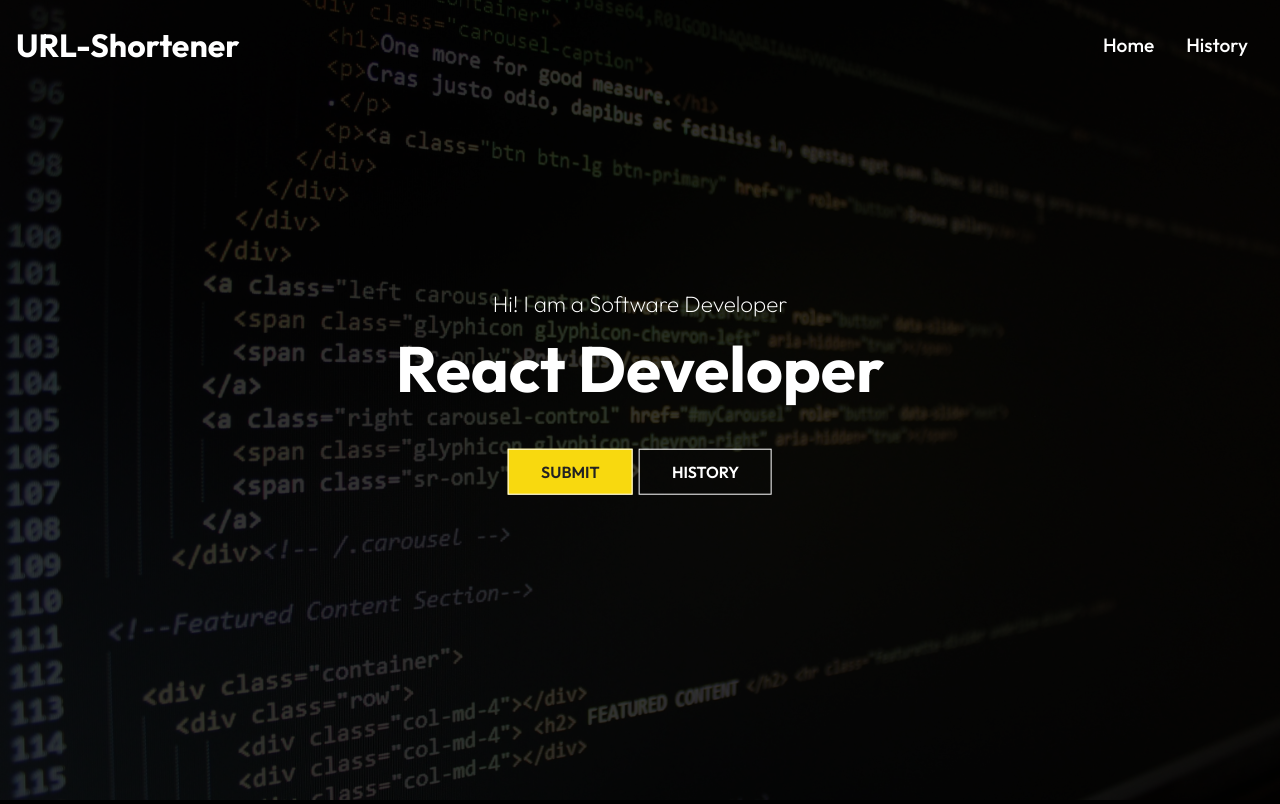
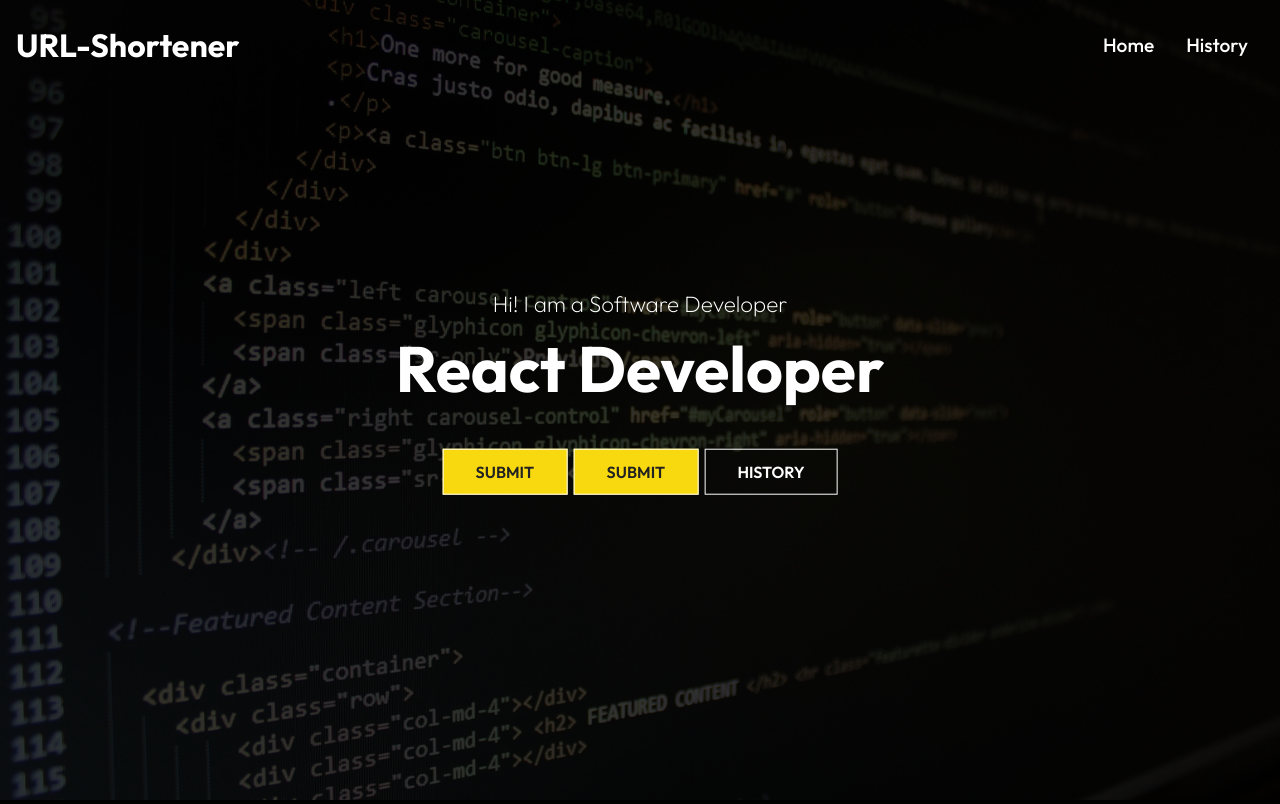
Before and after one commit to allyan0217/url-Shortemer, a React (Create React App) app: page / in a window 1280 px wide. Built offline with nearby package versions, Linux system fonts and the light colour scheme.

Commit message:
2nd commit

```diff
--- a/src/components/HeroImg.js
+++ b/src/components/HeroImg.js
@@ -3,6 +3,7 @@ import React from 'react';
 import IntroImg from '../assets/bg_01.jpg';
 import { Link } from 'react-router-dom';
 import '../index.css';
+import { useState } from 'react';
 
 const HeroImg = () => {
 	return (
@@ -13,7 +14,11 @@ const HeroImg = () => {
 			<div className='content'>
 				<p>Hi! I am a Software Developer</p>
 				<h1>React Developer</h1>
+
 				<div className='set-btn'>
+					<button to='/project' className='btn'>
+						SUBMIT
+					</button>
 					<button to='/project' className='btn'>
 						SUBMIT
 					</button>
@@ -26,4 +31,5 @@ const HeroImg = () => {
 	);
 };
 
+
 export default HeroImg;
```
Also changed, not shown: src/components/HeroImgStyles.css (line endings or trailing spaces).
